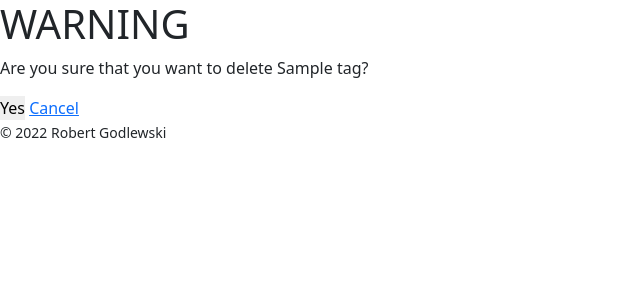
After one commit to robert-godlewski/django-plugins, a Django app: a page that uses myplugins/tag/templates/tag/deleteTag.html in a window 1280 px wide. The commit adds this page. Shown: the top 300 px of the page, without its empty margins (0-640 px from the left). Run offline with Django 3.2, Linux system fonts and the light colour scheme; tables that the repository leaves empty hold one stand-in row (values such as "Sample post").

Commit message:
able to delete tags from the db.

```diff
--- a/myplugins/tag/templates/tag/allTags.html
+++ b/myplugins/tag/templates/tag/allTags.html
@@ -5,7 +5,7 @@
 {% block content %}
 <h1>List of all tags:</h1>
 {% for tag in tags %}
-<a href="{{tag.name}}">#{{tag}}</a>
+<a href="/one_tag/{{tag.name}}">#{{tag}}</a>
 {% endfor %}
 <a href="/create_tag/">New Tag</a>
 {% endblock %}
--- a/myplugins/tag/templates/tag/createTag.html
+++ b/myplugins/tag/templates/tag/createTag.html
@@ -11,5 +11,4 @@
     <button>Submit</button>
 </form>
 <a href="/">All Tags</a>
-<!--<a href="/tag/delete_tag/{{tag.name}}">Remove this Tag</a>-->
 {% endblock %}
--- /dev/null
+++ b/myplugins/tag/templates/tag/deleteTag.html
@@ -0,0 +1,13 @@
+{% extends "tag/base.html" %}
+
+{% block title %}WARNING{% endblock %}
+
+{% block content %}
+<h1>WARNING</h1>
+<form method="POST">
+    {% csrf_token %}
+    <p>Are you sure that you want to delete {{tag.name}}?</p>
+    <input type="submit" value="Yes"/>
+    <a href="/one_tag/{{tag.name}}">Cancel</a>
+</form>
+{% endblock %}
--- a/myplugins/tag/templates/tag/oneTag.html
+++ b/myplugins/tag/templates/tag/oneTag.html
@@ -5,5 +5,6 @@
 {% block content %}
 <h1>{{tag.name}}</h1>
 <a href="/">All Tags</a>
+<a href="/delete_tag/{{tag.name}}">Delete Tag</a>
 <!--<a href="/tag/delete_tag/{{tag.name}}">Remove this Tag</a>-->
 {% endblock %}
--- a/myplugins/tag/urls.py
+++ b/myplugins/tag/urls.py
@@ -4,8 +4,7 @@ from . import views
 
 urlpatterns = [
     path('', views.allTags),
+    path('one_tag/<str:name>/', views.oneTag),
     path('create_tag/', views.createTag),
-    path('<str:name>/', views.oneTag),
-    #path('update_tag/<str:name>/', views.updateTag),
-    #path('delete_tag/<str:name>/', views.deleteTag),
+    path('delete_tag/<str:name>/', views.deleteTag),
 ]
--- a/myplugins/tag/views.py
+++ b/myplugins/tag/views.py
@@ -35,16 +35,13 @@ def createTag(request):
         form = TagForm()
     return render(request, template_name='tag/createTag.html', context={'form': form})
 
-def updateTag(request, name):
-    print(request)
-    print(name)
-    tag = Tag.objects.get(name=name)
-    print(tag)
-    return oneTag(request, name)
-
 def deleteTag(request, name):
     print(request)
     print(name)
     tag = Tag.objects.get(name=name)
     print(tag)
-    return allTags(request)
+    if request.method == "POST":
+        print(f"deleting {tag}")
+        tag.delete()
+        return HttpResponseRedirect('/')
+    return render(request, template_name='tag/deleteTag.html', context={'tag': tag})
```
Also changed, not shown: README.md.
